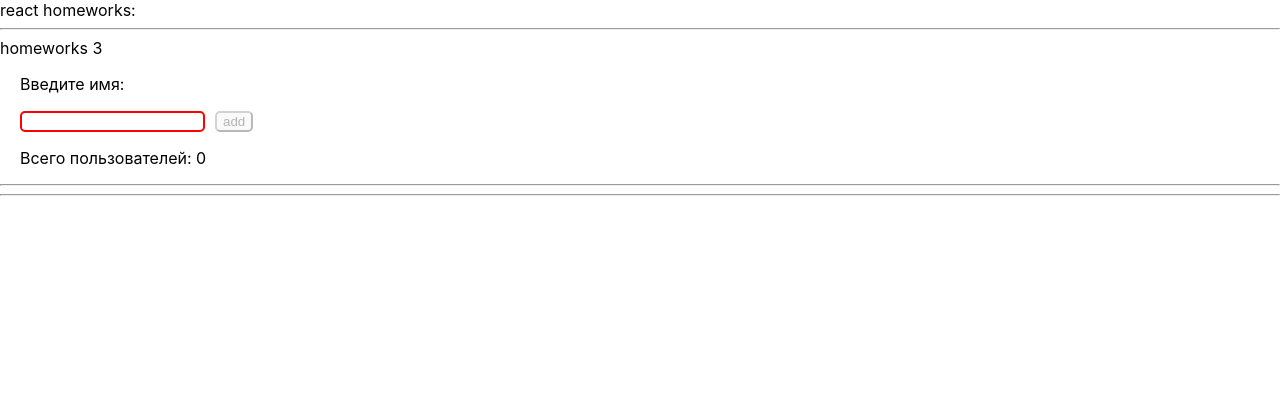
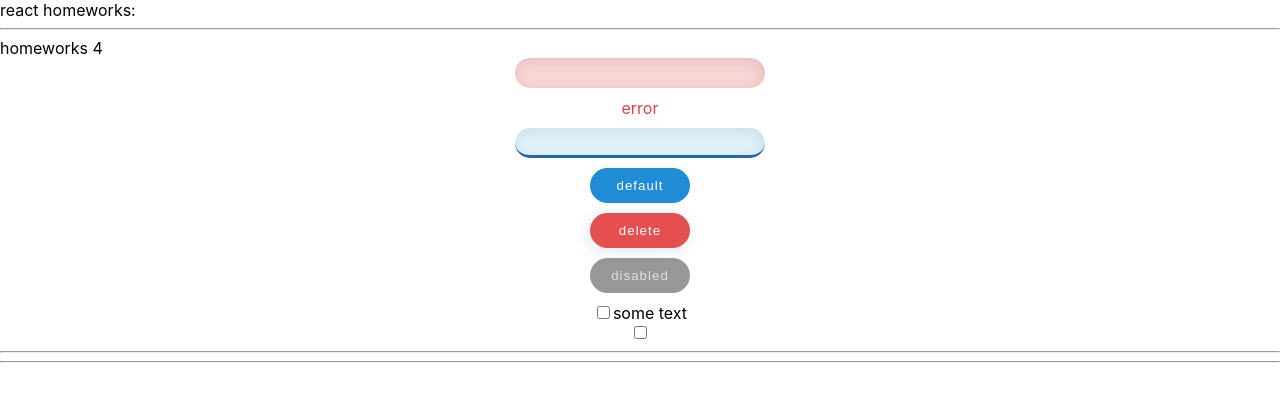
Before and after one commit to MorozovaAN/tasks-from-Ignat, a React (Create React App) app: page / in a window 1280 px wide. Shown: the top 402 px of the page. Built offline with nearby package versions, Linux system fonts and the light colour scheme.

Commit message:
feat: homework 4

```diff
--- a/src/p1-main/m1-ui/u1-app/App.tsx
+++ b/src/p1-main/m1-ui/u1-app/App.tsx
@@ -1,7 +1,6 @@
 import React from "react";
 import s from "./App.module.css";
-import HW3 from "../../../p2-homeworks/h3/HW3";
-import HW2 from "../../../p2-homeworks/h2/HW2";
+import HW4 from "../../../p2-homeworks/h4/HW4";
 
 function App() {
   return (
@@ -9,8 +8,8 @@ function App() {
       <div>react homeworks:</div>
       {/*<HW1/>*/}
       {/*<HW2 />*/}
-      <HW3 />
-      {/*<HW4/>*/}
+      {/*<HW3 />*/}
+      <HW4 />
       {/*<HW5/>*/}
     </div>
   );
--- a/src/p2-homeworks/h4/HW4.module.css
+++ b/src/p2-homeworks/h4/HW4.module.css
@@ -1,13 +1,13 @@
 .blue {
-    border-bottom: 5px solid blue;
+  border-bottom: 3px solid rgba(4, 77, 157, 0.85);
 }
 
 .column {
-    display: flex;
-    flex-direction: column;
-    align-items: center;
+  display: flex;
+  flex-direction: column;
+  align-items: center;
 }
 
 .testSpanError {
-    color: blue;
+  color: blue;
 }
--- a/src/p2-homeworks/h4/common/c1-SuperInputText/SuperInputText.module.css
+++ b/src/p2-homeworks/h4/common/c1-SuperInputText/SuperInputText.module.css
@@ -1,12 +1,22 @@
 .superInput {
-
+  border: none;
+  background: #d2ecfb9e;
+  outline: none;
+  height: 30px;
+  width: 250px;
+  border-radius: 15px;
+  padding: 10px;
+  box-sizing: border-box;
+  box-shadow: -2px 3px 15px 0px rgb(30 98 150 / 15%) inset;
+  margin-bottom: 10px;
 }
 
 .errorInput {
-    border: 3px solid lime;
-    background: red;
+  background: #f8c9c9b8;
+  box-shadow: -2px 3px 15px 0px rgb(112 17 17 / 15%) inset;
 }
 
 .error {
-    color: red;
+  color: #df4141;
+  margin-bottom: 10px;
 }
--- a/src/p2-homeworks/h4/common/c1-SuperInputText/SuperInputText.tsx
+++ b/src/p2-homeworks/h4/common/c1-SuperInputText/SuperInputText.tsx
@@ -1,59 +1,67 @@
-import React, {ChangeEvent, DetailedHTMLProps, InputHTMLAttributes, KeyboardEvent} from 'react'
-import s from './SuperInputText.module.css'
+import React, {
+  ChangeEvent,
+  DetailedHTMLProps,
+  InputHTMLAttributes,
+  KeyboardEvent,
+} from "react";
+import s from "./SuperInputText.module.css";
 
 // тип пропсов обычного инпута
-type DefaultInputPropsType = DetailedHTMLProps<InputHTMLAttributes<HTMLInputElement>, HTMLInputElement>
+type DefaultInputPropsType = DetailedHTMLProps<
+  InputHTMLAttributes<HTMLInputElement>,
+  HTMLInputElement
+>;
 
 // здесь мы говорим что у нашего инпута будут такие же пропсы как у обычного инпута
 // (чтоб не писать value: string, onChange: ...; они уже все описаны в DefaultInputPropsType)
-type SuperInputTextPropsType = DefaultInputPropsType & { // и + ещё пропсы которых нет в стандартном инпуте
-    onChangeText?: (value: string) => void
-    onEnter?: () => void
-    error?: string
-    spanClassName?: string
-}
+type SuperInputTextPropsType = DefaultInputPropsType & {
+  // и + ещё пропсы которых нет в стандартном инпуте
+  onChangeText?: (value: string) => void;
+  onEnter?: () => void;
+  error?: string;
+  spanClassName?: string;
+};
 
-const SuperInputText: React.FC<SuperInputTextPropsType> = (
-    {
+const SuperInputText: React.FC<SuperInputTextPropsType> = ({
   type, // достаём и игнорируем чтоб нельзя было задать другой тип инпута
-        onChange, onChangeText,
-        onKeyPress, onEnter,
+  onChange,
+  onChangeText,
+  onKeyPress,
+  onEnter,
   error,
-        className, spanClassName,
-
-        ...restProps// все остальные пропсы попадут в объект restProps
-    }
-) => {
+  className,
+  spanClassName,
+  ...restProps // все остальные пропсы попадут в объект restProps
+}) => {
   const onChangeCallback = (e: ChangeEvent<HTMLInputElement>) => {
-        onChange // если есть пропс onChange
-        && onChange(e) // то передать ему е (поскольку onChange не обязателен)
-
-        onChangeText && onChangeText(e.currentTarget.value)
-    }
+    onChange && // если есть пропс onChange
+      onChange(e); // то передать ему е (поскольку onChange не обязателен)
+    onChangeText && onChangeText(e.currentTarget.value);
+  };
   const onKeyPressCallback = (e: KeyboardEvent<HTMLInputElement>) => {
     onKeyPress && onKeyPress(e);
+    onEnter && // если есть пропс onEnter
+      e.key === "Enter" && // и если нажата кнопка Enter
+      onEnter(); // то вызвать его
+  };
 
-        onEnter // если есть пропс onEnter
-        && e.key === 'Enter' // и если нажата кнопка Enter
-        && onEnter() // то вызвать его
-    }
-
-    const finalSpanClassName = `${s.error} ${spanClassName ? spanClassName : ''}`
-    const finalInputClassName = `${s.errorInput} ${className}` // need to fix with (?:) and s.superInput
+  const finalSpanClassName = `${s.error} ${spanClassName ? spanClassName : ""}`;
+  const finalInputClassName = `${error ? s.errorInput : ""} ${
+    className ? className : ""
+  } ${s.superInput}`; // need to fix with (?:) and s.superInput
 
   return (
     <>
       <input
-                type={'text'}
+        type={"text"}
         onChange={onChangeCallback}
         onKeyPress={onKeyPressCallback}
         className={finalInputClassName}
-
         {...restProps} // отдаём инпуту остальные пропсы если они есть (value например там внутри)
       />
       {error && <span className={finalSpanClassName}>{error}</span>}
     </>
-    )
-}
+  );
+};
 
-export default SuperInputText
+export default SuperInputText;
--- a/src/p2-homeworks/h4/common/c2-SuperButton/SuperButton.module.css
+++ b/src/p2-homeworks/h4/common/c2-SuperButton/SuperButton.module.css
@@ -1,7 +1,48 @@
 .default {
-
+  margin-bottom: 10px;
+  border: none;
+  background: #208cd5;
+  color: #fff;
+  padding: 10px 15px;
+  border-radius: 30px;
+  box-sizing: border-box;
+  vertical-align: middle;
+  outline: none;
+  letter-spacing: 1px;
+  transition: 0.3s ease;
+  width: 100px;
 }
-
+.default:hover {
+  box-shadow: 0px 0px 6px 1px rgb(51 150 217);
+  cursor: pointer;
+  transition: 0.3s ease;
+}
+.default:disabled {
+  background: #989898;
+  color: #e1e1e1;
+}
+.default:disabled:hover {
+  cursor: default;
+  box-shadow: none;
+  box-shadow: none;
+}
 .red {
-    background: red;
+  background: #e54f4f;
+  margin-bottom: 10px;
+  border: none;
+  color: #fff;
+  padding: 10px 15px;
+  border-radius: 30px;
+  box-sizing: border-box;
+  vertical-align: middle;
+  outline: none;
+  letter-spacing: 1px;
+  box-shadow: -2px 3px 15px 0px rgb(30 98 150 / 15%);
+  transition: 0.3s ease;
+  width: 100px;
 }
+.red:hover {
+  box-shadow: 0px 0px 6px 1px rgb(255 91 91);
+  cursor: pointer;
+  transition: 0.3s ease;
+}
--- a/src/p2-homeworks/h4/common/c3-SuperCheckbox/SuperCheckbox.tsx
+++ b/src/p2-homeworks/h4/common/c3-SuperCheckbox/SuperCheckbox.tsx
@@ -1,42 +1,50 @@
-import React, {ChangeEvent, DetailedHTMLProps, InputHTMLAttributes} from 'react'
-import s from './SuperCheckbox.module.css'
+import React, {
+  ChangeEvent,
+  DetailedHTMLProps,
+  InputHTMLAttributes,
+} from "react";
+import s from "./SuperCheckbox.module.css";
 
 // тип пропсов обычного инпута
-type DefaultInputPropsType = DetailedHTMLProps<InputHTMLAttributes<HTMLInputElement>, HTMLInputElement>
+type DefaultInputPropsType = DetailedHTMLProps<
+  InputHTMLAttributes<HTMLInputElement>,
+  HTMLInputElement
+>;
 
 type SuperCheckboxPropsType = DefaultInputPropsType & {
-    onChangeChecked?: (checked: boolean) => void
-    spanClassName?: string
-}
+  onChangeChecked?: (checked: boolean) => void;
+  spanClassName?: string;
+};
 
-const SuperCheckbox: React.FC<SuperCheckboxPropsType> = (
-    {
+const SuperCheckbox: React.FC<SuperCheckboxPropsType> = ({
   type, // достаём и игнорируем чтоб нельзя было задать другой тип инпута
-        onChange, onChangeChecked,
-        className, spanClassName,
+  onChange,
+  onChangeChecked,
+  className,
+  spanClassName,
   children, // в эту переменную попадёт текст, типизировать не нужно так как он затипизирован в React.FC
 
-        ...restProps// все остальные пропсы попадут в объект restProps
-    }
-) => {
+  ...restProps // все остальные пропсы попадут в объект restProps
+}) => {
   const onChangeCallback = (e: ChangeEvent<HTMLInputElement>) => {
-        // сделайте так чтоб работал onChange и onChangeChecked
-    }
+    onChange && // если есть пропс onChange
+      onChange(e); // то передать ему е (поскольку onChange не обязателен)
+    onChangeChecked && onChangeChecked(e.currentTarget.checked);
+  };
 
-    const finalInputClassName = `${s.checkbox} ${className ? className : ''}`
+  const finalInputClassName = `${s.checkbox} ${className ? className : ""}`;
 
   return (
     <label>
       <input
-                type={'checkbox'}
+        type={"checkbox"}
         onChange={onChangeCallback}
         className={finalInputClassName}
-
         {...restProps} // отдаём инпуту остальные пропсы если они есть (checked например там внутри)
       />
       {children && <span className={s.spanClassName}>{children}</span>}
     </label> // благодаря label нажатие на спан передастся в инпут
-    )
-}
+  );
+};
 
-export default SuperCheckbox
+export default SuperCheckbox;
```
Also changed, not shown: src/p2-homeworks/h4/HW4.tsx (+22 -30 lines). Lines whose indentation alone changed are shown as unchanged.
